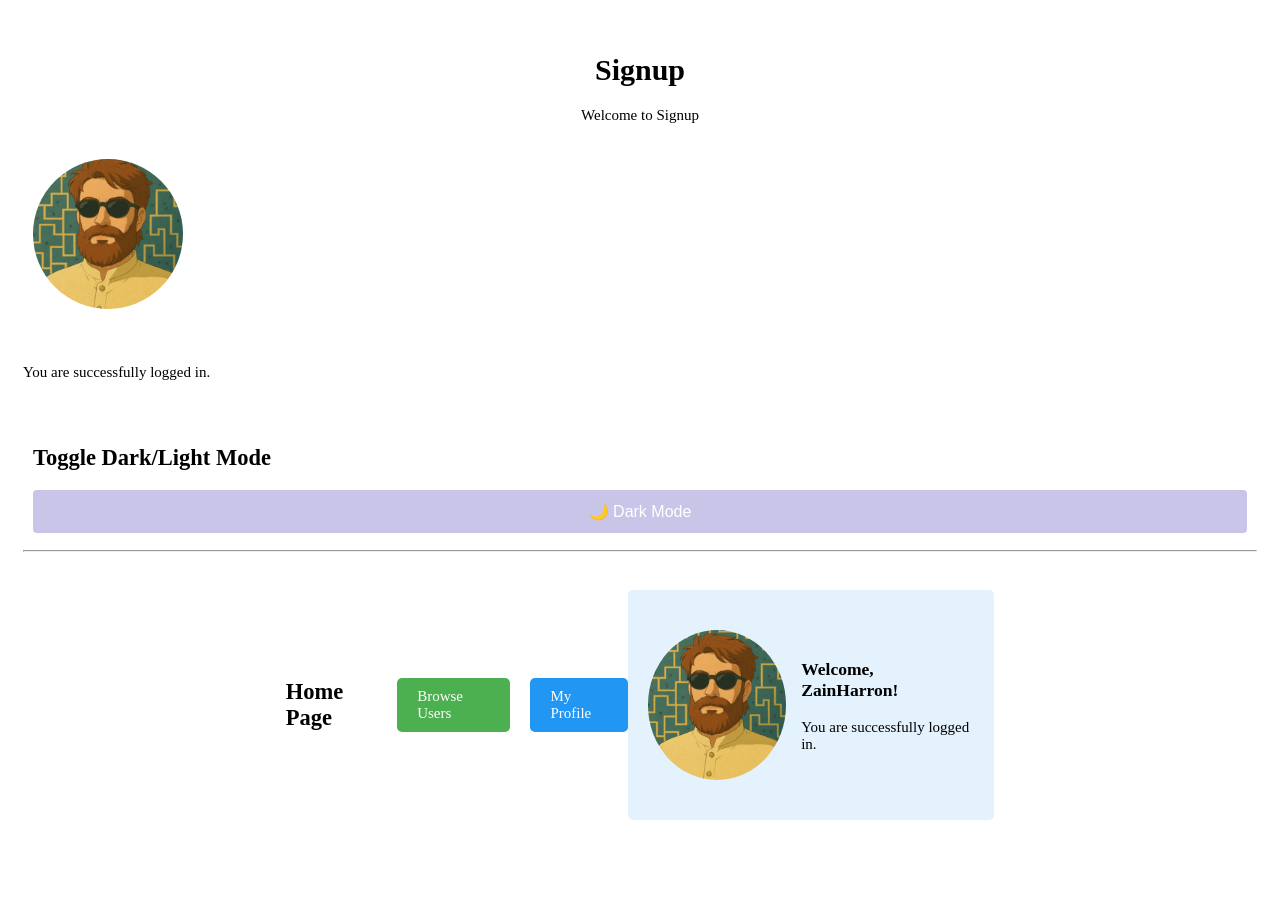
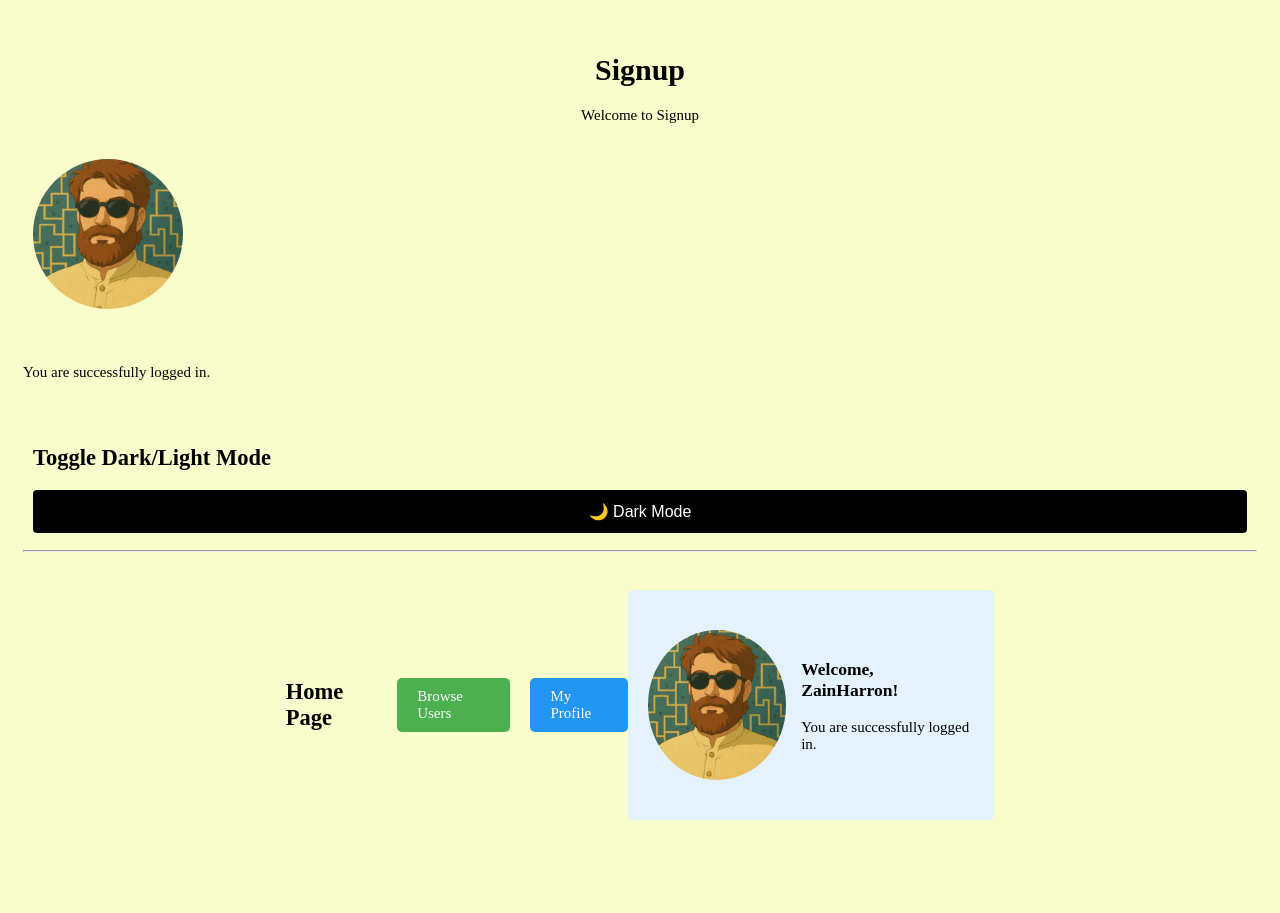
Before and after one commit to zainammar/startapp, a Django app: page / in a window 1280 px wide. Run offline with Django 5.2, Linux system fonts and the light colour scheme; a user stored in the database is signed in; data comes from the database, SQL or seed files in the repository.

Commit message:
Change UI

```diff
--- a/accounts/templates/accounts/signup.html
+++ b/accounts/templates/accounts/signup.html
@@ -1,9 +1,9 @@
 {% extends 'accounts/base.html' %}
 
 
-
+<link rel="stylesheet" href="{% static 'css/style.css' %}">
 {% block content %}
-<div class="row-6 content-grid">
+<div class="row-3 content-grid">
     <div class="grid-item-1">
 
         <h2 class="heading-two">Create your account</h2>
--- a/static/css/style.css
+++ b/static/css/style.css
@@ -6,15 +6,15 @@
 
 body {
     padding: 15px;
-    background-color: white;
+    background-color: rgb(248, 253, 203);
+
     color: black;
     font-size: 15px;
   }
 
   .dark-mode {
-    background: #531CB3;
-    background: linear-gradient(90deg,rgba(83, 28, 179, 1) 0%, rgba(170, 123, 195, 1) 50%, rgba(148, 75, 187, 1) 100%);
-    color: white;
+background: #531CB3;
+background: linear-gradient(90deg,rgba(83, 28, 179, 1) 0%, rgba(170, 123, 195, 1) 50%, rgba(148, 75, 187, 1) 100%);
 
     li{
         color: white;
@@ -165,7 +165,7 @@ input[type="file"] {
 button {
     width: 100%;
     padding: 12px;
-    background:#c8c5e9;
+    background:#000000;
     color: white;
     border: none;
     cursor: pointer;
```
Also changed, not shown: accounts/templates/accounts/login.html (+11 -2 lines).
